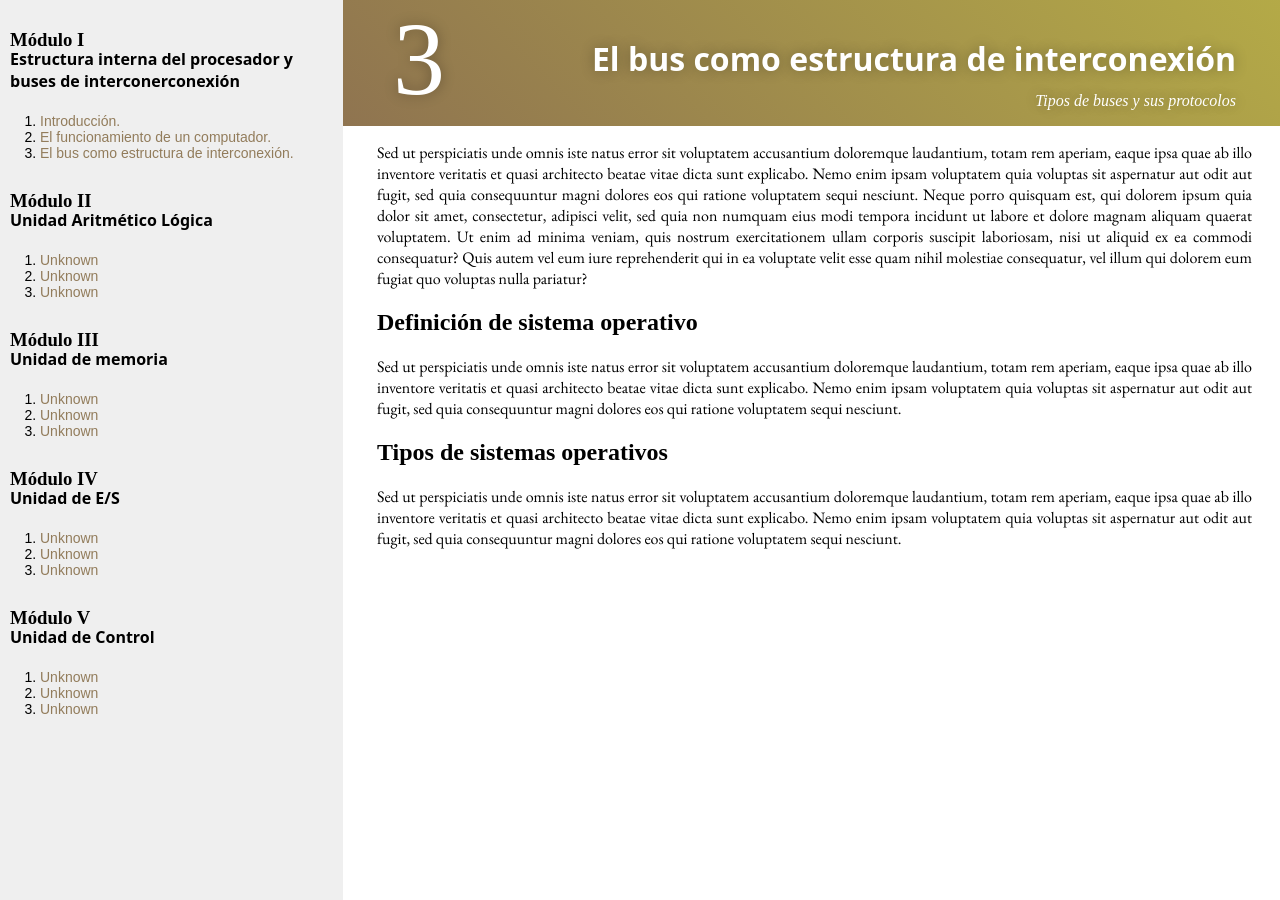
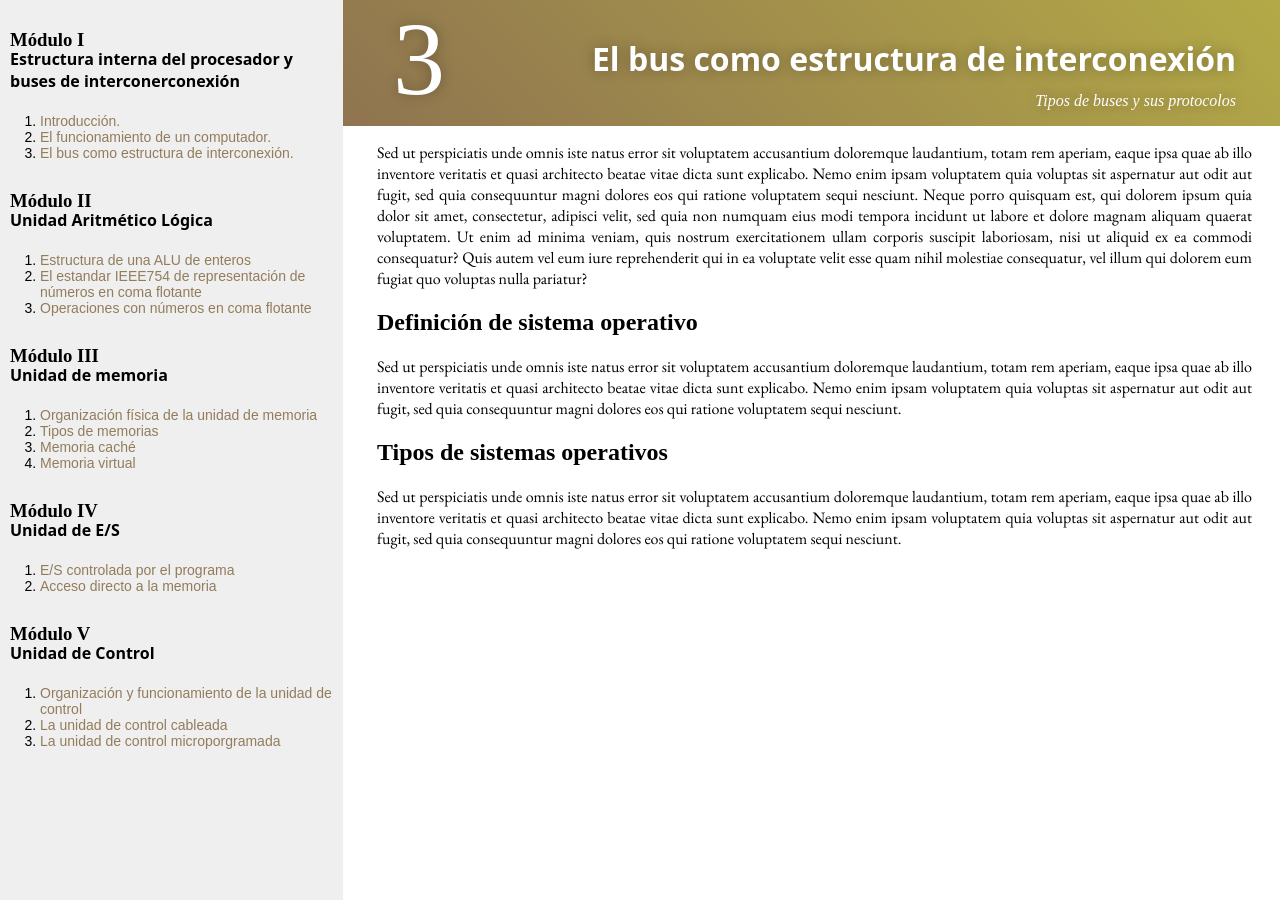
Before and after one commit to dkaerit/EDC, a Jekyll site: the page built from _posts/2020-10-05-TEMA03.md, in a window 1280 px wide. Built offline with Jekyll 4.4.1, drawn with Linux system fonts in a browser that asks for light colours; some web fonts are replaced.

Commit message:
Update post.html

```diff
--- a/_layouts/post.html
+++ b/_layouts/post.html
@@ -56,33 +56,33 @@
         <h3>Módulo II</h3>
         <h4>Unidad Aritmético Lógica</h4>
         <ol>
-            <li><a href="TEMA01">Unknown</a></li>
-            <li><a href="TEMA02">Unknown</a></li>
-            <li><a href="TEMA03">Unknown</a></li>
+            <li><a href="TEMA04">Estructura de una ALU de enteros</a></li>
+            <li><a href="TEMA05">El estandar IEEE754 de representación de números en coma flotante</a></li>
+            <li><a href="TEMA06">Operaciones con números en coma flotante</a></li>
         </ol>
 
         <h3>Módulo III</h3>
         <h4>Unidad de memoria</h4>
         <ol>
-            <li><a href="TEMA01">Unknown</a></li>
-            <li><a href="TEMA02">Unknown</a></li>
-            <li><a href="TEMA03">Unknown</a></li>
+            <li><a href="TEMA07">Organización física de la unidad de memoria</a></li>
+            <li><a href="TEMA08">Tipos de memorias</a></li>
+            <li><a href="TEMA09">Memoria caché</a></li>
+            <li><a href="TEMA10">Memoria virtual</a></li>
         </ol>
 
          <h3>Módulo IV</h3>
         <h4>Unidad de E/S</h4>
         <ol>
-            <li><a href="TEMA01">Unknown</a></li>
-            <li><a href="TEMA02">Unknown</a></li>
-            <li><a href="TEMA03">Unknown</a></li>
+            <li><a href="TEMA11">E/S controlada por el programa</a></li>
+            <li><a href="TEMA12">Acceso directo a la memoria</a></li>
         </ol>
 
         <h3>Módulo V</h3>
         <h4>Unidad de Control</h4>
         <ol>
-            <li><a href="TEMA01">Unknown</a></li>
-            <li><a href="TEMA02">Unknown</a></li>
-            <li><a href="TEMA03">Unknown</a></li>
+            <li><a href="TEMA13">Organización y funcionamiento de la unidad de control</a></li>
+            <li><a href="TEMA14">La unidad de control cableada</a></li>
+            <li><a href="TEMA15">La unidad de control microporgramada</a></li>
         </ol>
 
     </div>
```
